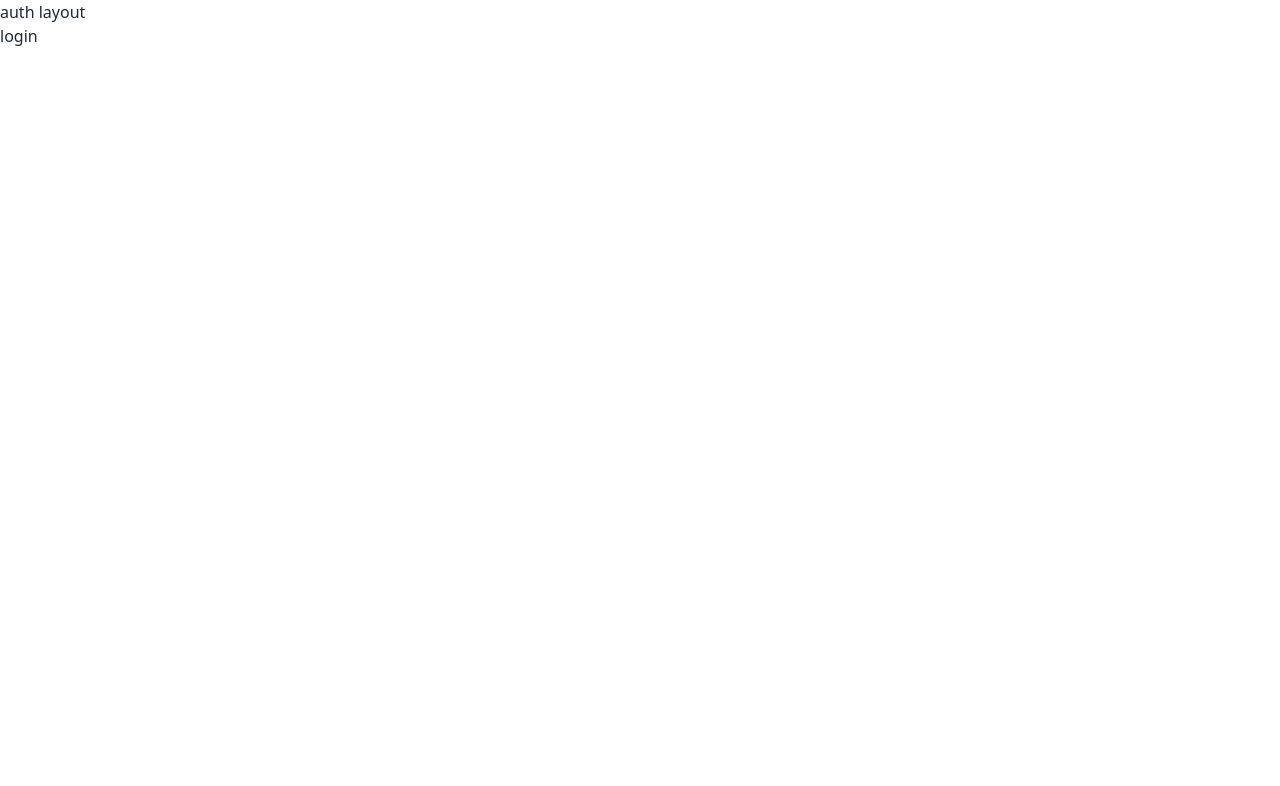
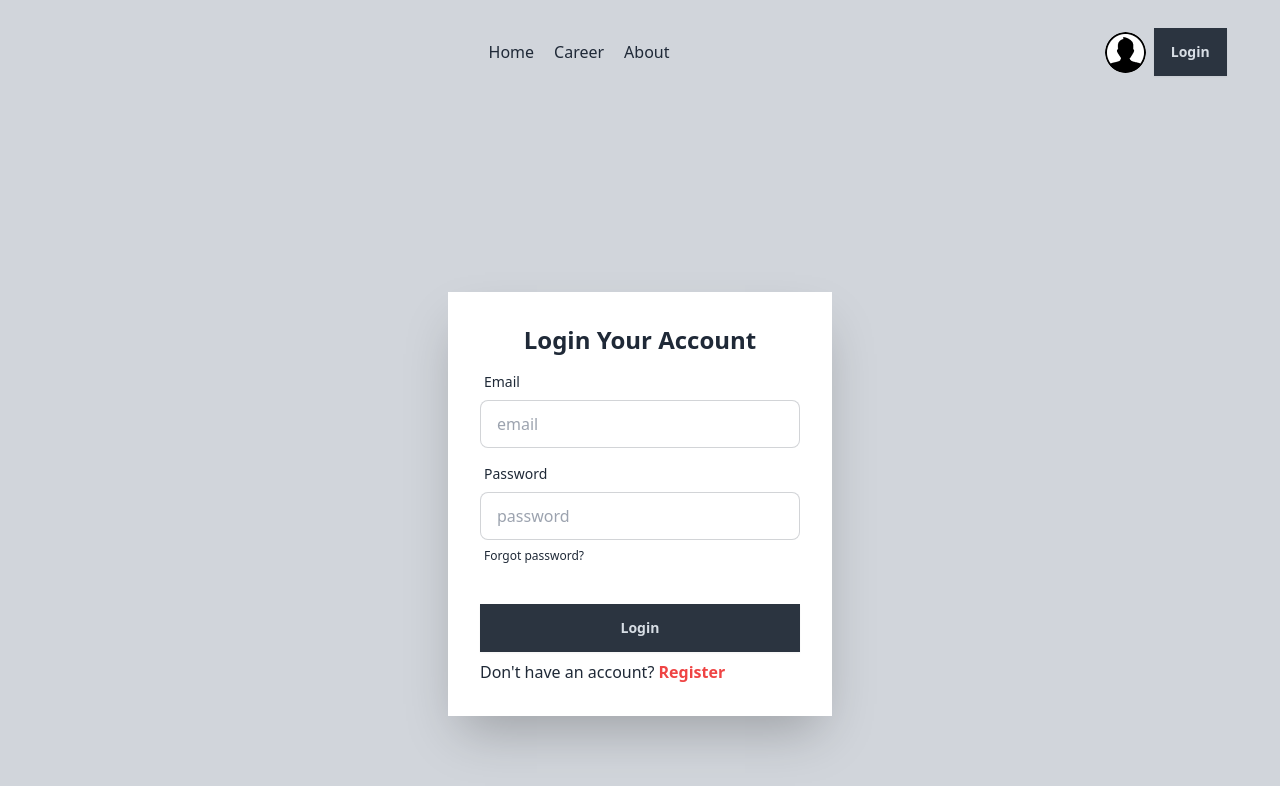
Before and after one commit to Imranhasanrimon/react-dragon-news-auth, a React (Vite) app: page /auth/login in a window 1280 px wide. Shown: the top 786 px of the page. Built offline with nearby package versions, Linux system fonts and the light colour scheme.

Commit message:
Designing login page

```diff
--- a/src/components/Navbar.jsx
+++ b/src/components/Navbar.jsx
@@ -10,8 +10,8 @@
         <Link to="/about">About</Link>
       </div>
       <div className="login flex gap-2 items-center">
-        <div className=" ">
-          <img src={userIcon} alt="" />
+        <div className="">
+          <img className="rounded-full" src={userIcon} alt="" />
         </div>
         <Link to="/auth/login" className="btn btn-neutral rounded-none">Login</Link>
       </div>
--- a/src/layouts/AuthLayout.jsx
+++ b/src/layouts/AuthLayout.jsx
@@ -1,9 +1,12 @@
 import { Outlet } from "react-router-dom";
+import Navbar from "../components/Navbar";
 
 const AuthLayout = () => {
     return (
-        <div>
-            <h1>auth layout</h1>
+        <div className="bg-gray-300">
+            <header className="w-11/12 mx-auto py-7">
+                <Navbar></Navbar>
+            </header>
             <Outlet></Outlet>
 
         </div>
--- /dev/null
+++ b/src/pages/Login.jsx
@@ -0,0 +1,34 @@
+import { Link } from "react-router-dom";
+
+const Login = () => {
+    return (
+        <div className="min-h-screen flex justify-center items-center">
+            <div className="card bg-base-100 w-full max-w-sm shrink-0 rounded-none shadow-2xl">
+                <form className="card-body">
+                    <h2 className="text-2xl font-semibold text-center">Login Your Account</h2>
+                    <div className="form-control">
+                        <label className="label">
+                            <span className="label-text">Email</span>
+                        </label>
+                        <input type="email" placeholder="email" className="input input-bordered" required />
+                    </div>
+                    <div className="form-control">
+                        <label className="label">
+                            <span className="label-text">Password</span>
+                        </label>
+                        <input type="password" placeholder="password" className="input input-bordered" required />
+                        <label className="label">
+                            <a href="#" className="label-text-alt link link-hover">Forgot password?</a>
+                        </label>
+                    </div>
+                    <div className="form-control mt-6">
+                        <button className="btn btn-neutral rounded-none">Login</button>
+                    </div>
+                    <h3 >Don't have an account? <Link className="text-red-500 font-semibold hover:underline" to="/auth/register">Register</Link ></h3>
+                </form>
+            </div>
+        </div>
+    );
+};
+
+export default Login;
--- a/src/routes/router.jsx
+++ b/src/routes/router.jsx
@@ -2,6 +2,7 @@
 import HomeLayout from "../layouts/HomeLayout";
 import CategoryNews from "../pages/CategoryNews";
 import AuthLayout from "../layouts/AuthLayout";
+import Login from "../pages/Login";
 
 const router = createBrowserRouter([
   {
@@ -32,10 +33,10 @@
     children: [
       {
         path: "/auth/login",
-        element: <h1>login</h1>
+        element: <Login></Login>
       },
       {
-        path: "/auth/registration",
+        path: "/auth/register",
         element: <h1>registration</h1>
       },
     ]
```
